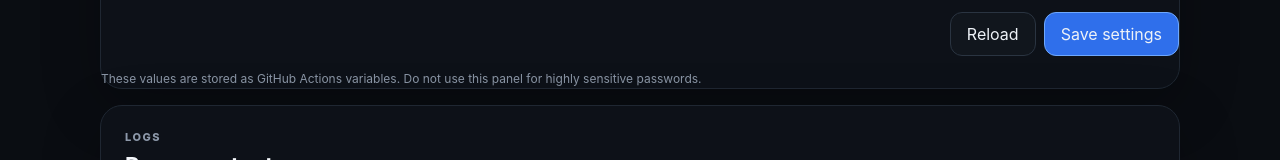
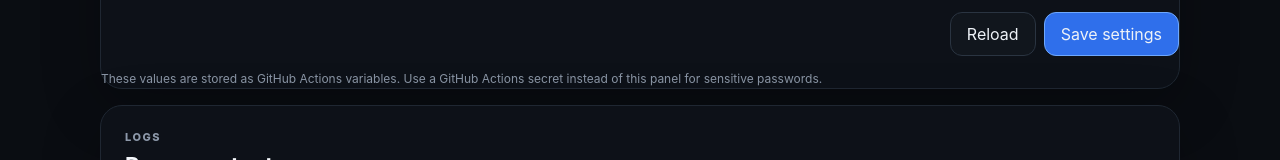
Before and after one commit to TheROMZ52/aydream-bot, a website: page panel/index.html in a window 1280 px wide. Shown: the part 775-935 px from the top of the page. Drawn offline with Linux system fonts and the light colour scheme.

Commit message:
Clarify panel password storage warning

```diff
--- a/panel/index.html
+++ b/panel/index.html
@@ -80,7 +80,7 @@
           <button id="loadSettings" class="secondary">Reload</button>
           <button id="saveSettings" class="primary">Save settings</button>
         </div>
-        <p class="settings-warning">These values are stored as GitHub Actions variables. Do not use this panel for highly sensitive passwords.</p>
+        <p class="settings-warning">These values are stored as GitHub Actions variables. Use a GitHub Actions secret instead of this panel for sensitive passwords.</p>
       </article>
 
       <article class="card logs-card">
```
